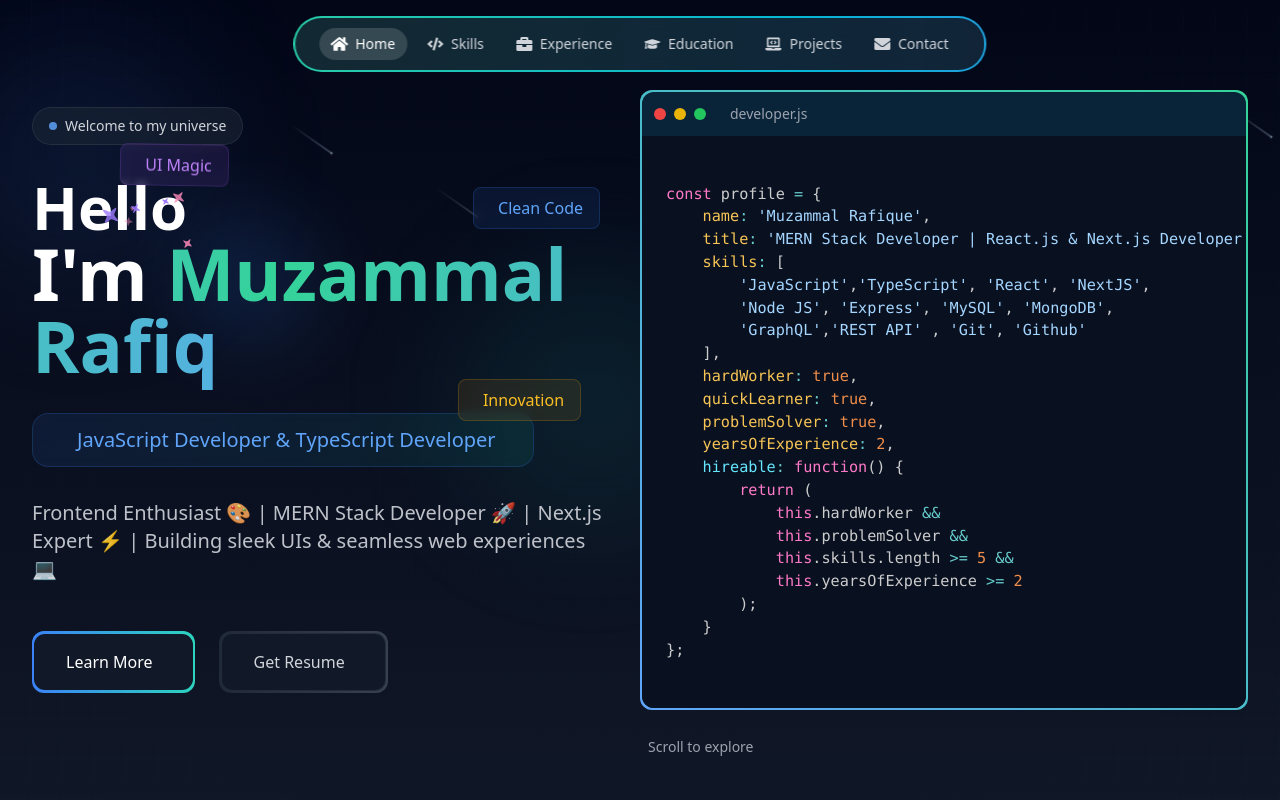
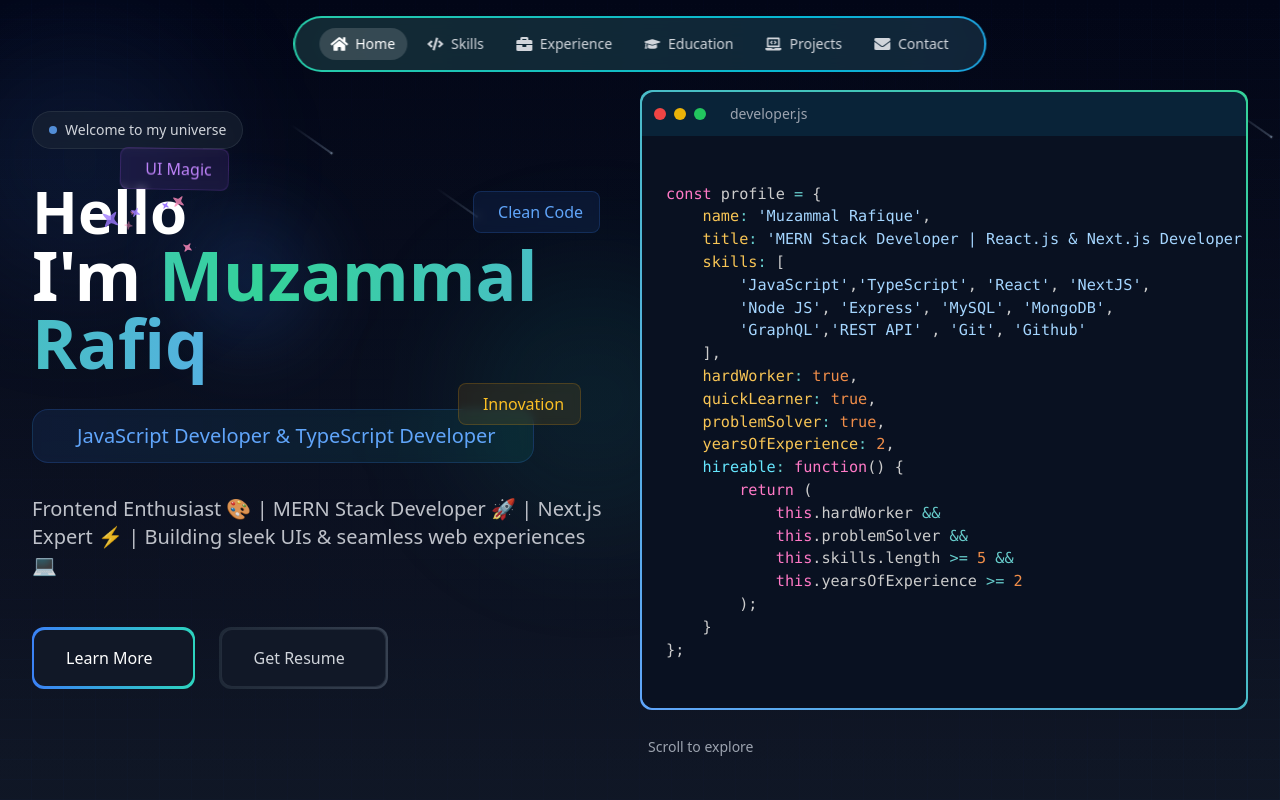
Before and after one commit to Muzammal-Rafique/My-Portfolio, a React (Vite) app: page / in a window 1280 px wide. Shown: the top 800 px of the page. Built offline with nearby package versions, Linux system fonts and the light colour scheme.

Commit message:
change font size

```diff
--- a/src/components/Hero.jsx
+++ b/src/components/Hero.jsx
@@ -115,7 +115,7 @@ const profile = {
 
               {/* Name section */}
               <div className="relative mb-6 sm:mb-8">
-                <h1 className="text-4xl sm:text-5xl lg:text-7xl font-bold leading-tight">
+                <h1 className="text-4xl sm:text-5xl lg:text-[4.25rem] font-bold leading-tight">
                   <SparklesText text="Hello" />
                   <span className="relative inline-block">
                      I'm
```
